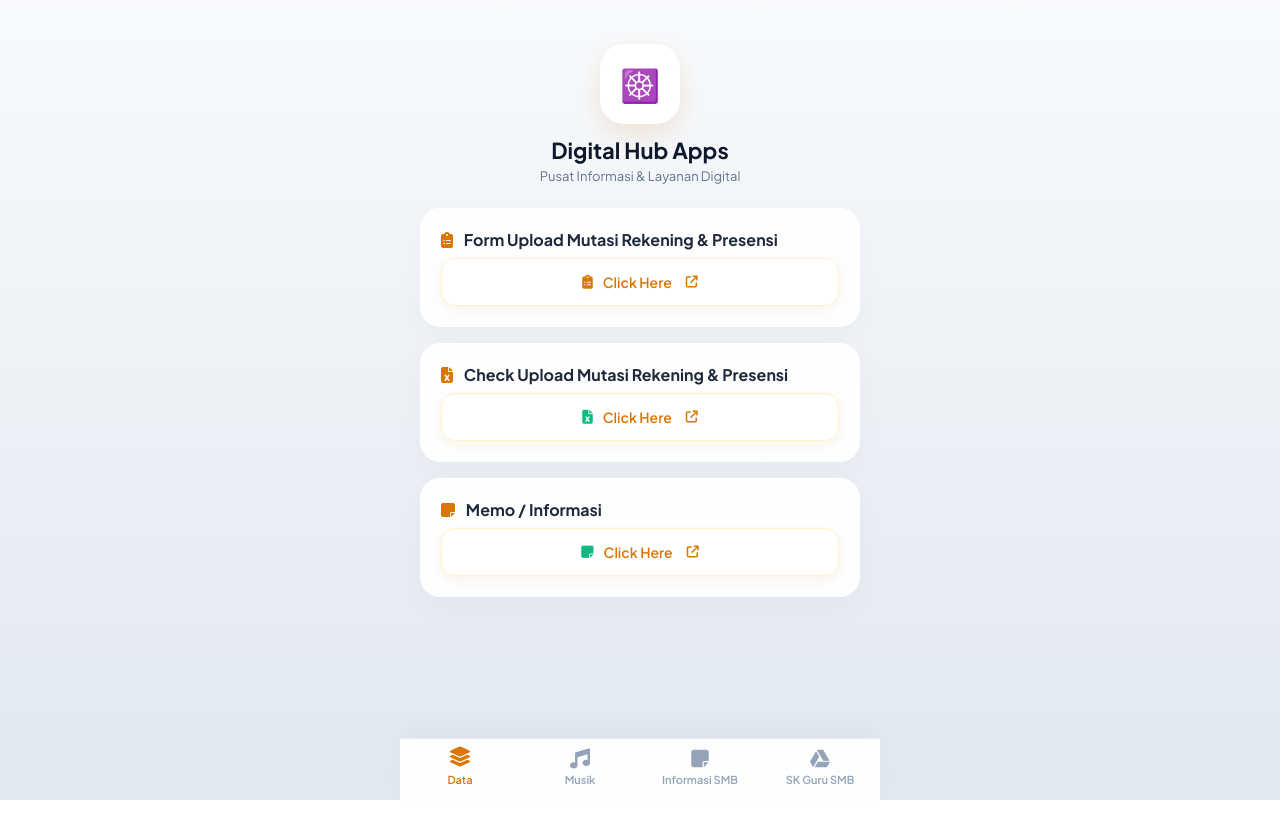
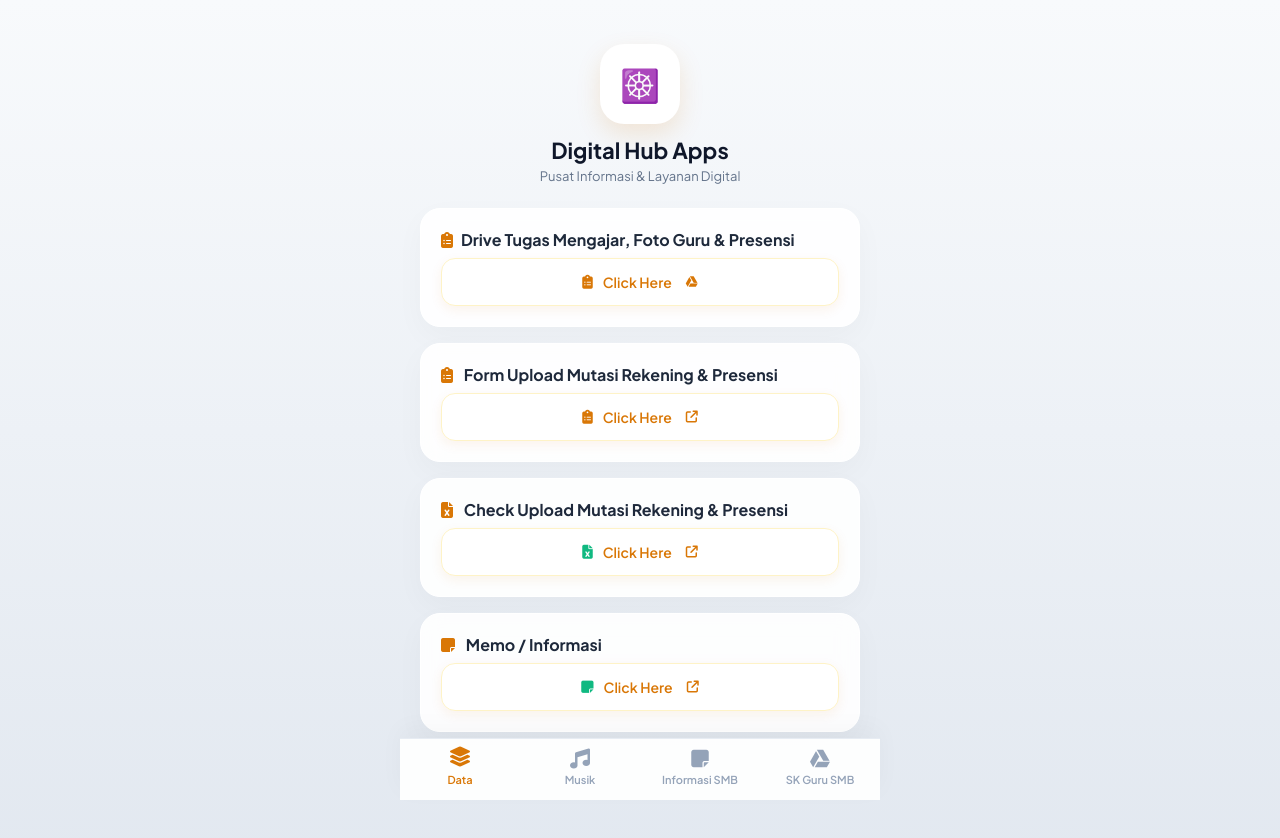
Before and after one commit to MrSukses89/icon_work_V, a plain HTML site: page index.html in a window 1280 px wide. Before the commit the page ends 800 px from the top, so only its background shows below. Drawn offline with Linux system fonts and the light colour scheme.

Commit message:
update tab 1 drive

```diff
--- a/index.html
+++ b/index.html
@@ -489,8 +489,23 @@
             <p>Pusat Informasi & Layanan Digital</p>
         </div>
 
+
+
+
         <!-- TAB 1: DATA -->
         <div id="tab1" class="tab-content active">
+
+<!--isi data Tugas mengajar dan presensi-->
+  <div class="card">
+                <h2><i class="fa-solid fa-clipboard-list" style="color: #d97706; margin-right: 8px;"></i>Drive Tugas Mengajar, Foto Guru & Presensi</h2>
+                <a href="#" target="_blank" class="btn-drive">
+                    <i class="fa-solid fa-clipboard-list"></i>
+                    <span>Click Here</span>
+                    <i class="fa-brands fa-google-drive" style="font-size: 12px; margin-left: 4px;"></i>
+                </a>
+            </div>
+
+
             <!-- Kartu 1: Form Presensi -->
             <div class="card">
                 <h2><i class="fa-solid fa-clipboard-list" style="color: #d97706; margin-right: 8px;"></i> Form Upload Mutasi Rekening & Presensi</h2>
```
